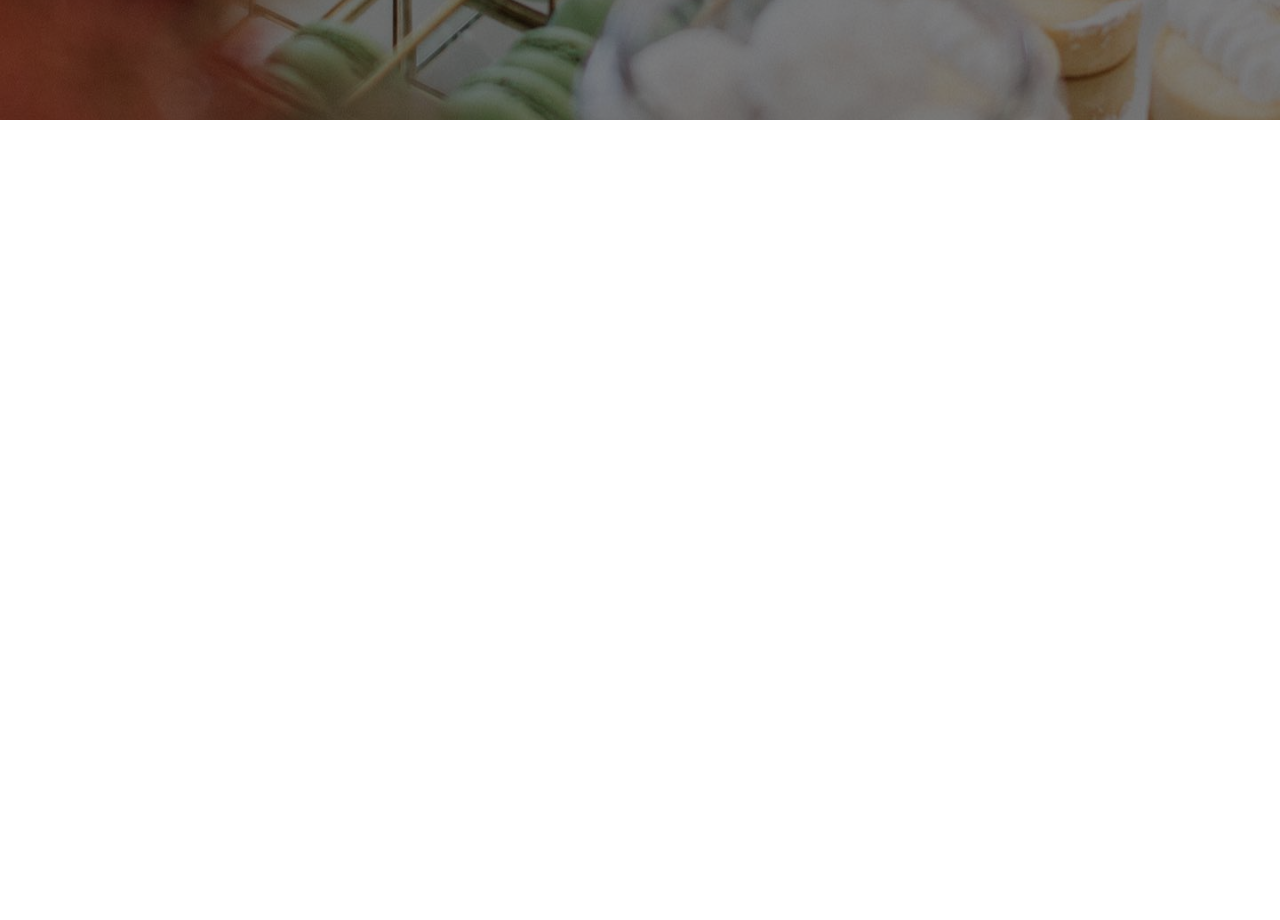
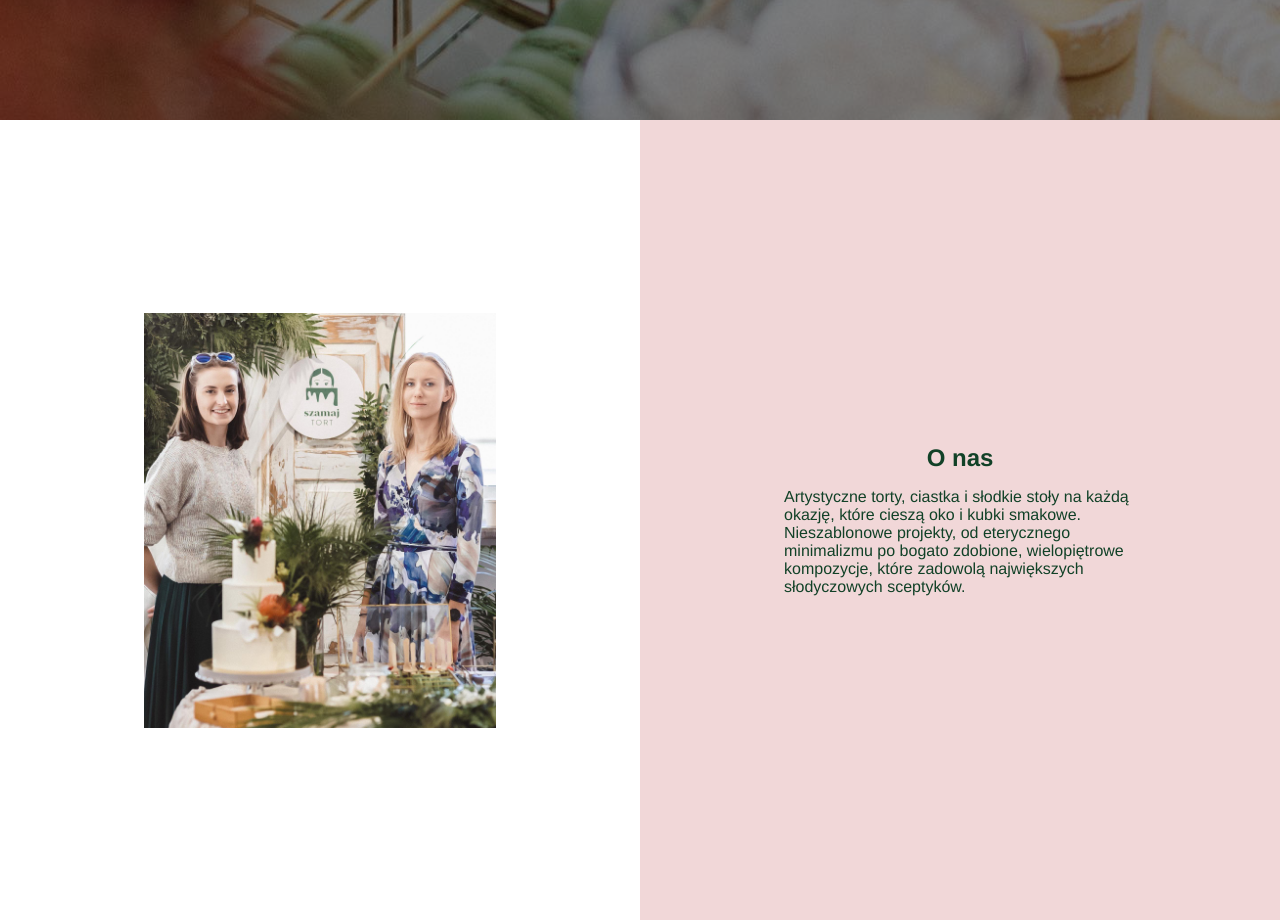
Before and after one commit to fstawicki/SzamajTort, a React (Create React App) app: page / in a window 1280 px wide. Shown: the part 680-1600 px from the top of the page. Before the commit the page ends 800 px from the top, so only its background shows below. Built offline with nearby package versions, Linux system fonts and the light colour scheme.

Commit message:
added about page - need styling and remodeling probably. Added link for logo in navbar

```diff
--- a/src/App.js
+++ b/src/App.js
@@ -1,4 +1,5 @@
-import HeroPage from "./components/HeroPage";
+import About from "./components/AboutUs/About";
+import HeroPage from "./components/HeroPage/HeroPage";
 import Navbar from "./components/Navbar/Navbar";
 import "./styleApp.css";
 
@@ -11,6 +12,7 @@ function App() {
       <HeroPage>
         <Navbar />
       </HeroPage>
+      <About />
     </div>
   );
 }
--- /dev/null
+++ b/src/components/AboutUs/About.js
@@ -0,0 +1,23 @@
+import react from "react";
+import styles from './About.module.css';
+
+
+const About = (props) => {
+    return(
+        <div className={styles.container}>
+            <div className={styles.left}>
+                <div className={styles.leftImg}></div>
+            </div>
+            <div className={styles.right}>
+                <h2>O nas</h2>
+                <p>Artystyczne torty, ciastka i słodkie stoły na każdą okazję, które cieszą oko i kubki smakowe.
+Nieszablonowe projekty, od eterycznego minimalizmu po bogato zdobione, wielopiętrowe kompozycje, które zadowolą największych słodyczowych sceptyków.</p>
+            </div>
+        </div>
+    )
+
+
+
+}
+
+export default About;
--- /dev/null
+++ b/src/components/AboutUs/About.module.css
@@ -0,0 +1,46 @@
+.container{
+    display: flex;
+    height: 100vh;
+
+}
+
+.left{
+    width: 50%;
+    display: flex;
+    align-items: center;
+    justify-content: center;
+
+    /* !!!!!!!!! change */
+    padding: 9rem;
+}
+
+.leftImg{
+    background-image: url("../../../images/creators.jpg");
+    background-position: center;
+    background-repeat: no-repeat;
+    background-size: contain;
+    width: 100%;
+    height: 100%;
+
+}
+
+.right{
+    width: 50%;
+    display: flex;
+    align-items: center;
+    justify-content: center;
+    flex-direction: column;
+
+    /* !!!!!!!!! change */
+    padding: 9rem;
+    background-color: #F1D7D8;
+}
+
+.right h2{
+    color: #114127;
+    margin-bottom: 1rem;
+}
+
+.right p{
+    color: #114127;
+}
--- a/src/components/HeroPage.module.css
+++ b/src/components/HeroPage/HeroPage.module.css
@@ -1,5 +1,5 @@
 .firstPage{
-    background-image: url("../../images/bgimage2.jpg");
+    background-image: url("../../../images/bgimage2.jpg");
     background-repeat: no-repeat;
     background-size: cover;
     background-position: center;
@@ -22,7 +22,7 @@
 }
 
 .heroBannerImg{
-    background-image: url("../../images/logo.jpg");
+    background-image: url("../../../images/logo.jpg");
     background-repeat: no-repeat;
     background-size: contain;
     background-position: center;
--- a/src/components/Navbar/Navbar.js
+++ b/src/components/Navbar/Navbar.js
@@ -7,7 +7,7 @@ const Navbar = (props) => {
     return(
         <nav className={styles.navbar}>
             <div className={styles.left}>
-
+            <a href="#"></a>
             </div>
             <div className={styles.right}>
                 <ul className={styles.list}>
--- a/src/components/Navbar/Navbar.module.css
+++ b/src/components/Navbar/Navbar.module.css
@@ -13,14 +13,19 @@
     background-repeat:no-repeat;
     background-size: contain;
     margin-left: 1rem;
+    height: 15vh;
+    min-width: 10%;
+}
+
+.left > a{
+    display: block;
+    width: 80%;
     height: 100%;
-    width: 20%;
 }
 
 .right{
     height: 100%;
     width: 50%;
-
     font-size: 1.2rem;
 }
 
```
Also changed, not shown: public/index.html (+0 -19 lines), src/components/HeroPage/HeroPage.js (renamed from src/components/HeroPage.js).
